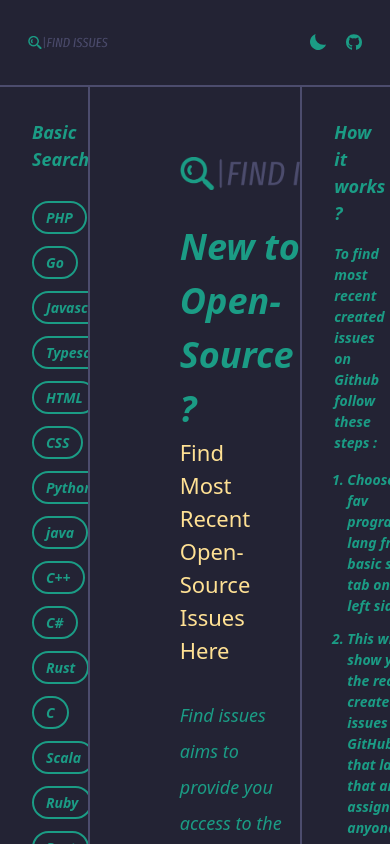
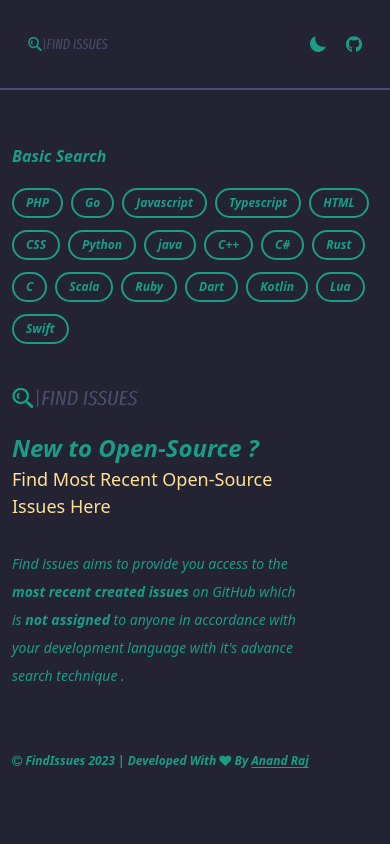
Before and after one commit to anand346/findissues, a Next.js app: page / in a window 390 px wide. Built offline with nearby package versions, Linux system fonts and the light colour scheme.

Commit message:
added responsiveness

```diff
--- a/components/GeneralLayout.js
+++ b/components/GeneralLayout.js
@@ -4,7 +4,7 @@ import MainLayout from "./MainLayout";
 
 export default function GeneralLayout({children}){
     return (
-        <div className = "main_container w-screen h-screen flex flex-col justify-center items-center ">
+        <div className = "main_container w-screen h-full md:h-screen flex flex-col justify-center items-center ">
           <Navbar />
           <MainLayout childrenEl={children} />
         </div>
--- a/components/LeftSidebar.js
+++ b/components/LeftSidebar.js
@@ -16,22 +16,22 @@ export default function LeftSidebar(){
 
     return (
         <>
-            <div className = {`${styles.left_sidebar} overflow-auto  left_sidebar  h-max-screen sm:p-8 p-7 w-[23%] border-r-2 border-main_secondary p-8 h-full `}>
+            <div className = {`${styles.left_sidebar} overflow-auto  left_sidebar  h-max-screen md:p-8 p-3 w-[100%] md:w-[23%] md:border-r-2 border-main_secondary h-full `}>
                 <div className = "left_sidebar_content flex flex-col justify-start items-start">
-                    <div className = "basic_search w-full flex flex-col items-start justify-start mb-5">
-                        <p className = "basic_search_title w-full mb-4 text-main_primary font-semibold italic text-[18px]">Basic Search</p>
+                    <div className = "basic_search w-full flex flex-col items-start justify-start md:mb-5">
+                        <p className = "basic_search_title w-full mb-2 md:mb-4 text-main_primary font-semibold italic text-[16px] lg:text-[18px]">Basic Search</p>
                         <div className = {` basic_search_content w-full flex items-start justify-start flex-wrap space-y-3`}>
                             {
                                 langs.map(lang => {
                                     return (
-                                        <div key={lang.query} className = {`first:mt-3 cursor-pointer`} onClick = {() => replaceRoute(lang.query)}><div className = {`${lang.query == router.query.lang ? 'bg-main_secondary' : ''} cursor-pointer mr-2 lang_name px-3 py-1 text-center border-main_primary border-[2px] rounded-[20px] italic font-semibold text-main_primary text-[14px]`}>{lang.lang_name}</div></div>
+                                        <a href="javascript:void(0);" key={lang.query} className = {`first:mt-3 cursor-pointer`} onClick = {() => replaceRoute(lang.query)}><div className = {`${lang.query == router.query.lang ? 'bg-main_secondary' : ''} cursor-pointer mr-2 lang_name px-3 py-1 text-center border-main_primary border-[2px] rounded-[20px] italic font-semibold text-main_primary text-[12px] lg:text-[14px]`}>{lang.lang_name}</div></a>
                                     )
                                 })
                             }
 
                         </div>
                     </div>
-                    <div className = "advance_search w-full flex flex-col items-start justify-start">
+                    <div className = "advance_search hidden w-full flex flex-col items-start justify-start">
                         <div className = "advance_search_title mb-4 flex w-full justify-start items-center">
                         <p className = "advance_search_title text-main_primary font-semibold italic text-[18px] mr-3">Advance Search</p>
                         <label className="relative inline-flex items-center cursor-pointer">
@@ -40,7 +40,7 @@ export default function LeftSidebar(){
                         </label>
                         </div>
 
-                        <div className = "advance_search_content w-full flex flex-wrap items-start justify-start space-y-3 ">
+                        <div className = "advance_search_content  w-full flex flex-wrap items-start justify-start space-y-3 ">
 
                             <div className=" filter_btn flex h-8 first:mt-3 mr-2">
                                 <span className="inline-flex items-center px-2 text-main_primary bg-transparent border border-t-[2px] border-l-[2px] border-b-[2px] border-main_primary rounded-l-[20px] ">
--- a/components/MainLayout.js
+++ b/components/MainLayout.js
@@ -8,7 +8,7 @@ export default function MainLayout({childrenEl}){
 
     return (
         <>
-            <div className = {`${styles.layout_container} overflow-auto layout_container w-full flex items-start justify-between bg-main_secondary_high h-full`}>
+            <div className = {`${styles.layout_container} overflow-auto layout_container w-full flex flex-col md:flex-row items-center md:items-start justify-center md:justify-between bg-main_secondary_high h-full`}>
                 <LeftSidebar />
                 {childrenEl}
                 <RightSidebar />
--- a/components/RightSidebar.js
+++ b/components/RightSidebar.js
@@ -5,23 +5,23 @@ export default function RightSidebar(){
 
     return (
         <>
-            <div className = {` ${styles.right_sidebar} overflow-auto right_sidebar sm:p-8 p-7 w-[23%] border-l-2 border-main_secondary p-8 h-full`}>
+            <div className = {` ${styles.right_sidebar} hidden  md:block overflow-auto right_sidebar sm:p-8 p-7 w-[23%] border-l-2 border-main_secondary p-8 h-full`}>
                 <div className = "right_sidebar_content flex flex-col justify-start items-start">
-                    <p className = "right_sidebar_title text-main_primary font-semibold italic text-[18px] mb-4">How it works ?</p>
+                    <p className = "right_sidebar_title text-main_primary font-semibold italic text-[16px] lg:text-[18px] mb-4">How it works ?</p>
                     {/* <p className = "right_sidebar_title text-main_primary font-semibold italic text-[14px] mb-4">To find the most recent issues created on GitHub of your favourite programming lang. and which is not assigned to anyone till now.
                     </p> */}
-                    <p className = "right_sidebar_title text-main_primary font-semibold italic text-[14px] mb-4">To find most recent created issues on Github follow these steps  :</p>
+                    <p className = "right_sidebar_title text-main_primary font-semibold italic text-[12px] lg:text-[14px] mb-4">To find most recent created issues on Github follow these steps  :</p>
                     <ol className = "list-decimal ml-[13px]">
-                        <li className = "right_sidebar_title text-main_primary font-semibold italic text-[14px] mb-3">
+                        <li className = "right_sidebar_title text-main_primary font-semibold italic text-[12px] lg:text-[14px] mb-3">
                         Choose your fav programming lang from basic search tab on the left side bar .
                         </li>
-                        <li className = "right_sidebar_title text-main_primary font-semibold italic text-[14px] mb-3">
+                        <li className = "right_sidebar_title text-main_primary font-semibold italic text-[12px] lg:text-[14px] mb-3">
                         This will show you all the recent created issues on GitHub of that lang. that are not assigned to anyone .
                         </li>
-                        <li className = "right_sidebar_title text-main_primary font-semibold italic text-[14px] mb-3">
+                        <li className = "right_sidebar_title text-main_primary font-semibold italic text-[12px] lg:text-[14px] mb-3">
                         If you want to filter issues based on stars and forks of repo then you can use advance search .
                         </li>
-                        <li className = "right_sidebar_title text-main_primary font-semibold italic text-[14px] mb-3">
+                        <li className = "right_sidebar_title text-main_primary font-semibold italic text-[12px] lg:text-[14px] mb-3">
                         With advance search you can filter issues based on stars and forks of repo along with date of creation of issues .
 
                         </li>
--- a/pages/index.js
+++ b/pages/index.js
@@ -8,12 +8,12 @@ import styles from "@/styles/LandingMain.module.css";
 export default function Home() {
   return (
     <>
-        <div className = {`${styles.landing_main} overflow-auto w-[54%] landing_main h-full flex flex-col items-start justify-start`}>
-            <Image unoptimized={true} className = "w-[200px] mt-[70px] ml-[90px] mb-[30px] " src = "/images/logo.png" width = {100} height = {100} alt = "findissues logo" />
-            <h1 className = "ml-[90px] italic font-semibold text-[36px] text-main_primary">New to Open-Source ?</h1>
-            <p className = "ml-[90px] text-main_yellow text-[22px] mb-[30px] mr-[90px] ">Find Most Recent Open-Source Issues Here</p>
-            <p className = "text-[18px] ml-[90px] text-main_primary italic leading-loose mr-[90px] mb-[50px]">Find issues aims to provide you access to the <b>most recent created issues</b> on GitHub which is <b>not assigned</b> to anyone in accordance with your development language with it's advance search technique .</p>
-            <p className = "mt-auto ml-[90px] mb-[20px] text-main_primary italic font-semibold text-[18px]"><i className="fa fa-copyright" aria-hidden="true"></i> FindIssues 2023 | Developed With <i className="fa fa-heart" aria-hidden="true"></i> By <Link href = "https://github.com/anand346" className = "underline-offset-2 underline">Anand Raj</Link></p>
+        <div className = {`${styles.landing_main} overflow-auto w-[100%] md:w-[54%] landing_main h-full flex flex-col items-start justify-start`}>
+            <Image unoptimized={true} className = "w-[150px] md:w-[200px] mt-[20px] md:mt-[70px] p-3 md:p-0 md:ml-[90px] mb-[10px] md:mb-[30px] " src = "/images/logo.png" width = {100} height = {100} alt = "findissues logo" />
+            <h1 className = "pl-3 md:p-0 md:ml-[90px] italic font-semibold text-[24px] md:text-[36px] text-main_primary">New to Open-Source ?</h1>
+            <p className = "pl-3 md:p-0 md:ml-[90px] text-main_yellow text-[18px] md:text-[22px] mb-[30px] mr-[90px] ">Find Most Recent Open-Source Issues Here</p>
+            <p className = "text-[14px] md:text-[18px] pl-3 md:p-0 md:ml-[90px] text-main_primary italic leading-loose mr-[90px] mb-[50px]">Find issues aims to provide you access to the <b>most recent created issues</b> on GitHub which is <b>not assigned</b> to anyone in accordance with your development language with it's advance search technique .</p>
+            <p className = "mt-auto p-3 md:p-0 md:ml-[90px] mb-[20px] text-main_primary italic font-semibold text-[12px] md:text-[18px]"><i className="fa fa-copyright" aria-hidden="true"></i> FindIssues 2023 | Developed With <i className="fa fa-heart" aria-hidden="true"></i> By <Link href = "https://github.com/anand346" className = "underline-offset-2 underline">Anand Raj</Link></p>
         </div>
     </>
   )
--- a/pages/search/[lang].js
+++ b/pages/search/[lang].js
@@ -33,8 +33,8 @@ export default function Search({allIssues}){
 
     return (
         <>
-            <div className = {`${styles.landing_main} p-8 issues_result overflow-auto w-[54%] landing_main h-full flex flex-col items-start justify-start`}>
-                <p className = "w-[200px] mb-4 italic font-semibold text-[18px] text-main_primary">Issues Result</p>
+            <div className = {`${styles.landing_main} p-3 md:p-8 issues_result overflow-auto w-[100%] md:w-[54%] landing_main h-full flex flex-col items-start justify-start`}>
+                <p className = "w-[200px] mb-4 italic font-semibold text-[16px] lg:text-[18px] text-main_primary">Issues Result</p>
                 {loading == true ? (
 
 
```
Also changed, not shown: components/IssuesCard.js (+7 -7 lines).
